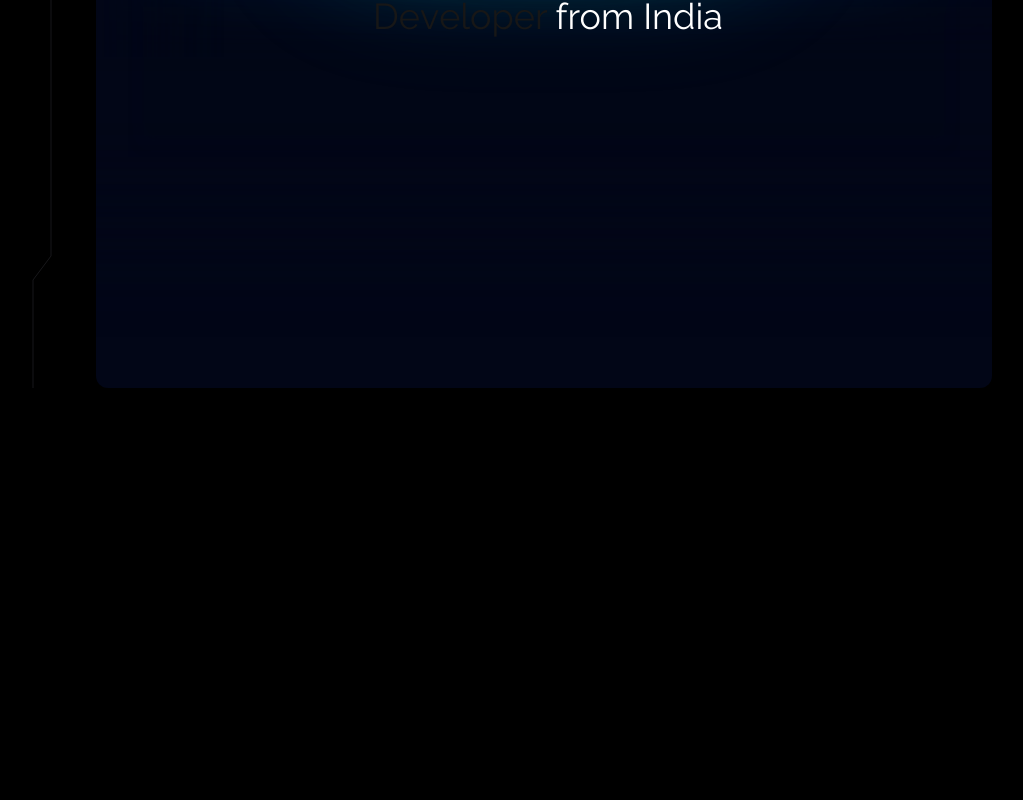
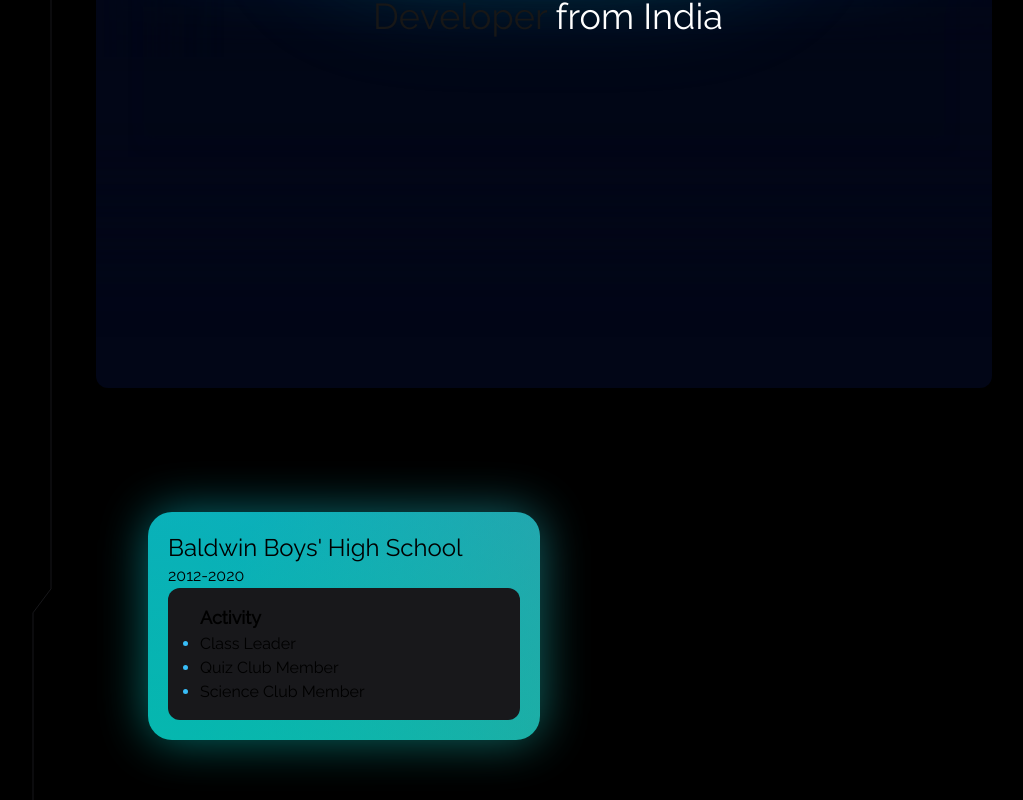
Before and after one commit to alvinbengeorge/portfolio, a Next.js app: page / in a window 1280 px wide. Shown: the part 412-1212 px from the top of the page, without its empty margins (96-1119 px from the left). Before the commit the page ends 800 px from the top, so only its background shows below. Built offline with nearby package versions, Linux system fonts and the light colour scheme.

Commit message:
Basic Education page

```diff
--- a/src/app/layout.tsx
+++ b/src/app/layout.tsx
@@ -16,7 +16,7 @@ export default function RootLayout({
 
       </head>
       <body className={"bg-black"}>
-        <div className="bg-black overflow-auto">{children}</div>
+        <div className="bg-black">{children}</div>
       </body>
     </html>
   );
--- a/src/app/page.tsx
+++ b/src/app/page.tsx
@@ -1,3 +1,4 @@
+import Education from "@/components/education";
 import Front from "../components/front";
 import { TracingBeam } from "../components/ui/tracing_beam";
 
@@ -8,6 +9,9 @@ export default function Home() {
         <section className="grid place-items-center ">
           <Front />
         </section>
+        <section className="grid place-items-center ">
+          <Education />
+        </section>
 
       </TracingBeam>
     </main>
--- /dev/null
+++ b/src/components/education.tsx
@@ -0,0 +1,39 @@
+"use client";
+import { raleway } from "@/utils/fonts";
+import { ContainerScroll } from "@/components/ui/container_scroll";
+import { BackgroundGradient } from "@/components/ui/background_gradient";
+import React from "react";
+
+export default function Education() {
+  return (
+    <div className="grid place-items-center w-full h-full py-8">
+      <h1 className={raleway.className + " text-2xl lg:text-6xl"}>Education</h1>
+      <div
+        className={
+          raleway.className +
+          " grid place-items-center grid-cols-1 lg:grid-cols-2 gap-2 p-8"
+        }
+      >
+        <BackgroundGradient
+          className=" dark:bg-zinc-950 p-4 w-96 rounded-3xl"
+          animate={true}
+        >
+          <h2 className="text-md lg:text-2xl text-wrap">
+            Baldwin Boys&apos; High School
+          </h2>
+          <p>2012-2020</p>
+          <div className="">
+            <div className="p-4 ps-8 pe-8 rounded-xl bg-zinc-900">
+                <h2 className="text-lg font-bold">Activity</h2>
+                <ul role="list" className="marker:text-sky-400 list-disc">
+                    <li>Class Leader</li>
+                    <li>Quiz Club Member</li>
+                    <li>Science Club Member</li>
+                </ul>
+            </div>
+        </div>
+        </BackgroundGradient>
+      </div>
+    </div>
+  );
+}
--- /dev/null
+++ b/src/components/ui/background_gradient.tsx
@@ -0,0 +1,72 @@
+import { cn } from "@/utils/cn";
+import React from "react";
+import { motion } from "framer-motion";
+
+export const BackgroundGradient = ({
+  children,
+  className,
+  containerClassName,
+  animate = true,
+}: {
+  children?: React.ReactNode;
+  className?: string;
+  containerClassName?: string;
+  animate?: boolean;
+}) => {
+  const variants = {
+    initial: {
+      backgroundPosition: "0 50%",
+    },
+    animate: {
+      backgroundPosition: ["0, 50%", "100% 50%", "0 50%"],
+    },
+  };
+  return (
+    <div className={cn("relative p-[4px] group", containerClassName)}>
+      <motion.div
+        variants={animate ? variants : undefined}
+        initial={animate ? "initial" : undefined}
+        animate={animate ? "animate" : undefined}
+        transition={
+          animate
+            ? {
+                duration: 5,
+                repeat: Infinity,
+                repeatType: "reverse",
+              }
+            : undefined
+        }
+        style={{
+          backgroundSize: animate ? "400% 400%" : undefined,
+        }}
+        className={cn(
+          "absolute inset-0 rounded-3xl z-[1] opacity-60 group-hover:opacity-100 blur-xl  transition duration-500 will-change-transform",
+          " bg-[radial-gradient(circle_farthest-side_at_0_100%,#00ccb1,transparent),radial-gradient(circle_farthest-side_at_100%_0,#7b61ff,transparent),radial-gradient(circle_farthest-side_at_100%_100%,#ffc414,transparent),radial-gradient(circle_farthest-side_at_0_0,#1ca0fb,#141316)]"
+        )}
+      />
+      <motion.div
+        variants={animate ? variants : undefined}
+        initial={animate ? "initial" : undefined}
+        animate={animate ? "animate" : undefined}
+        transition={
+          animate
+            ? {
+                duration: 5,
+                repeat: Infinity,
+                repeatType: "reverse",
+              }
+            : undefined
+        }
+        style={{
+          backgroundSize: animate ? "400% 400%" : undefined,
+        }}
+        className={cn(
+          "absolute inset-0 rounded-3xl z-[1] will-change-transform",
+          "bg-[radial-gradient(circle_farthest-side_at_0_100%,#00ccb1,transparent),radial-gradient(circle_farthest-side_at_100%_0,#7b61ff,transparent),radial-gradient(circle_farthest-side_at_100%_100%,#ffc414,transparent),radial-gradient(circle_farthest-side_at_0_0,#1ca0fb,#141316)]"
+        )}
+      />
+
+      <div className={cn("relative z-10", className)}>{children}</div>
+    </div>
+  );
+};
--- /dev/null
+++ b/src/components/ui/container_scroll.tsx
@@ -0,0 +1,95 @@
+"use client";
+import React, { useRef } from "react";
+import { useScroll, useTransform, motion, MotionValue } from "framer-motion";
+
+export const ContainerScroll = ({
+  titleComponent,
+  children,
+}: {
+  titleComponent: string | React.ReactNode;
+  children: React.ReactNode;
+}) => {
+  const containerRef = useRef<any>(null);
+  const { scrollYProgress } = useScroll({
+    target: containerRef,
+  });
+  const [isMobile, setIsMobile] = React.useState(false);
+
+  React.useEffect(() => {
+    const checkMobile = () => {
+      setIsMobile(window.innerWidth <= 768);
+    };
+    checkMobile();
+    window.addEventListener("resize", checkMobile);
+    return () => {
+      window.removeEventListener("resize", checkMobile);
+    };
+  }, []);
+
+  const scaleDimensions = () => {
+    return isMobile ? [0.7, 0.9] : [1.05, 1];
+  };
+
+  const rotate = useTransform(scrollYProgress, [0, 1], [20, 0]);
+  const scale = useTransform(scrollYProgress, [0, 1], scaleDimensions());
+  const translate = useTransform(scrollYProgress, [0, 1], [0, -100]);
+
+  return (
+    <div
+      className="h-[60rem] md:h-[80rem] flex items-center justify-center relative p-2 md:p-20"
+      ref={containerRef}
+    >
+      <div
+        className="py-10 md:py-40 w-full relative"
+        style={{
+          perspective: "1000px",
+        }}
+      >
+        <Header translate={translate} titleComponent={titleComponent} />
+        <Card rotate={rotate} translate={translate} scale={scale}>
+          {children}
+        </Card>
+      </div>
+    </div>
+  );
+};
+
+export const Header = ({ translate, titleComponent }: any) => {
+  return (
+    <motion.div
+      style={{
+        translateY: translate,
+      }}
+      className="div max-w-5xl mx-auto text-center"
+    >
+      {titleComponent}
+    </motion.div>
+  );
+};
+
+export const Card = ({
+  rotate,
+  scale,
+  children,
+}: {
+  rotate: MotionValue<number>;
+  scale: MotionValue<number>;
+  translate: MotionValue<number>;
+  children: React.ReactNode;
+}) => {
+  return (
+    <motion.div
+      style={{
+        rotateX: rotate,
+        scale,
+        boxShadow:
+          "0 0 #0000004d, 0 9px 20px #0000004a, 0 37px 37px #00000042, 0 84px 50px #00000026, 0 149px 60px #0000000a, 0 233px 65px #00000003",
+      }}
+      className="max-w-5xl -mt-12 mx-auto h-[30rem] md:h-[40rem] w-full border-4 border-[#6C6C6C] p-2 md:p-6 bg-[#222222] rounded-[30px] shadow-2xl"
+    >
+      <div className=" h-full w-full  overflow-hidden rounded-2xl bg-gray-100 dark:bg-zinc-900 md:rounded-2xl md:p-4 ">
+        {children}
+      </div>
+    </motion.div>
+  );
+};
```
